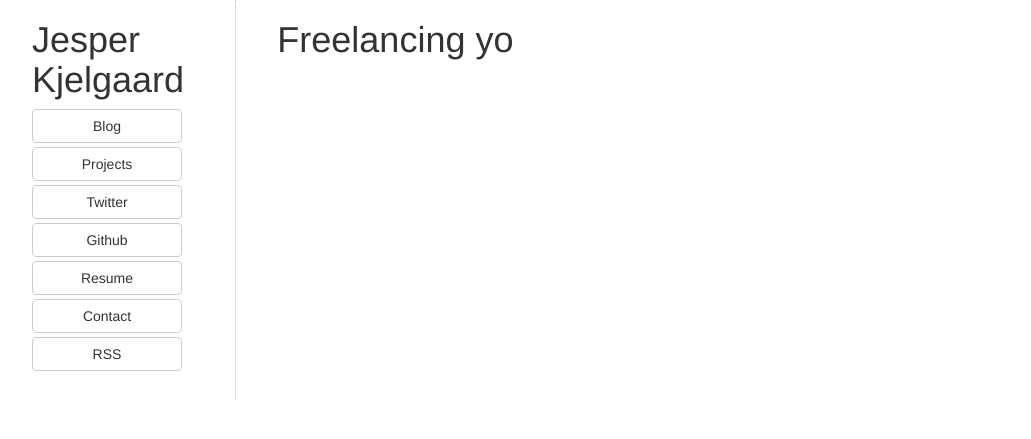
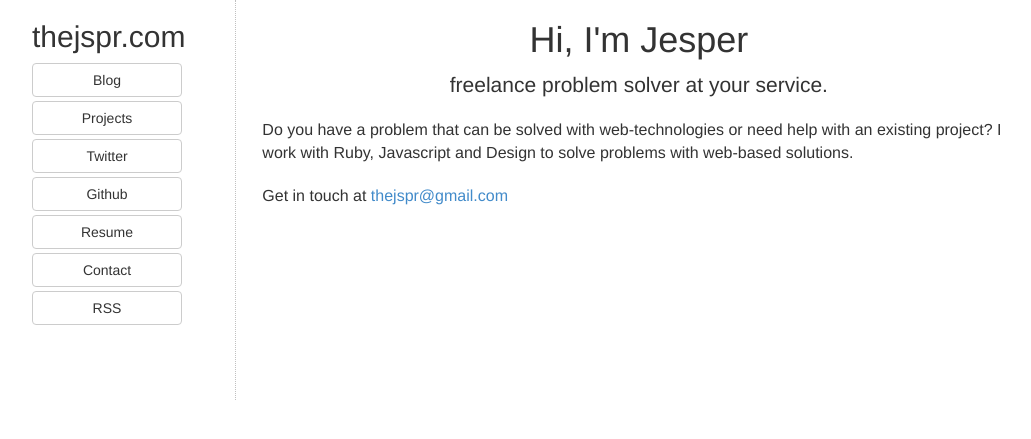
Before and after one commit to thejspr/thejspr.com, a Jekyll site: the page built from index.html, in a window 1280 px wide. Shown: the top 439 px of the page, without its empty margins (38-1069 px from the left). Built offline with Jekyll 4.4.1, drawn with Linux system fonts in a browser that asks for light colours.

Commit message:
landing page wip

```diff
--- a/_layouts/default.html
+++ b/_layouts/default.html
@@ -19,7 +19,7 @@
 
         <aside class='col-sm-12 col-md-2'>
           <div class='sidebar sticky'>
-            <h1 class='title'><a href='/'>{{ site.name }}</a></h1>
+            <h2 class='title'><a href='/'>thejspr.com</a></h2>
             <a class='btn btn-default' href='/blog'>Blog</a>
             <a class='btn btn-default' href='/projects'>Projects</a>
             <a class='btn btn-default' href='http://twitter.com/thejspr' rel='me'>Twitter</a>
--- a/css/style.css
+++ b/css/style.css
@@ -1,3 +1,17 @@
+/* landing styles */
+.landing p {
+  margin-top: 20px;
+}
+
+p.lead {
+  margin-top: 10px;
+}
+
+/* base styles */
+body p {
+  font-size: 16px;
+}
+
 a:hover {
   text-decoration: none;
 }
@@ -57,7 +71,6 @@ a:hover {
 }
 
 /* Responsiveness (larger than wide-tabled) */
-
 @media (min-width: 992px) {
   .content {
     border-left: 1px dotted silver;
@@ -78,7 +91,6 @@ a:hover {
 }
 
 /* Syntax highlighting */
-
 .highlight  { background: #ffffff; }
 .highlight .c { color: #999988; font-style: italic } /* Comment */
 .highlight .err { color: #a61717; background-color: #e3d2d2 } /* Error */
--- a/index.html
+++ b/index.html
@@ -3,6 +3,23 @@ layout: default
 title: Thejspr
 ---
 
-<div id="home">
-  <h1>Freelancing yo</h1>
+<div class="row landing">
+  <h1 class="text-center">Hi, I'm Jesper</h1>
+
+  <p class="lead text-center">
+    freelance problem solver at your service.
+  </p>
+
+  <p>
+    Do you have a problem that can be solved with web-technologies or need help
+    with an existing project?
+
+    I work with Ruby, Javascript and Design to solve problems with web-based
+    solutions.
+  </p>
+
+  <p>
+    Get in touch at
+    <a href='mailto:thejspr@gmail.com'>thejspr@gmail.com</a>
+  </p>
 </div>
```
